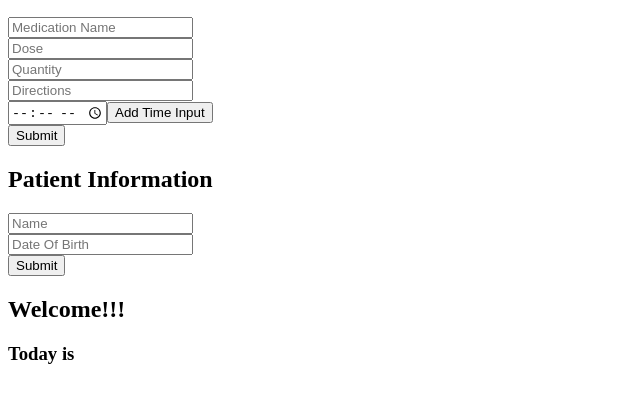
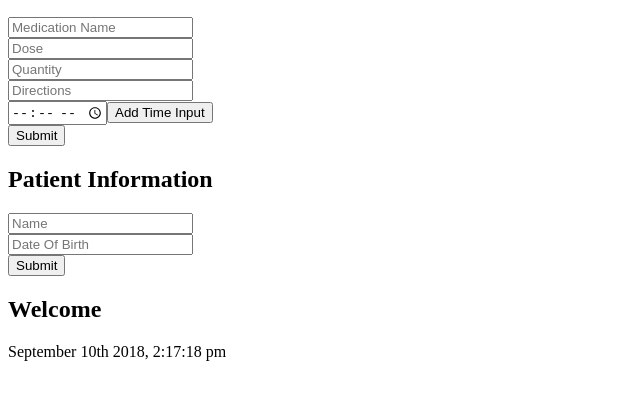
Before and after one commit to TJBrowne/GA-Project-Two, a React app: page / in a window 1280 px wide. Shown: the part 168-570 px from the top of the page, without its empty margins (0-640 px from the left). Built offline with nearby package versions, Linux system fonts and the light colour scheme.

Commit message:
added date and time

```diff
--- a/package.json
+++ b/package.json
@@ -3,7 +3,9 @@
   "version": "0.1.0",
   "private": true,
   "dependencies": {
+    "moment": "^2.22.2",
     "react": "^16.4.2",
+    "react-datetime": "^2.15.0",
     "react-dom": "^16.4.2",
     "react-scripts": "1.1.5"
   },
--- a/src/App/index.js
+++ b/src/App/index.js
@@ -5,11 +5,13 @@
 import UserInput from "../UserInput";
 import MedInput from "../MedInput";
 
+
 class App extends Component {
   constructor(props) {
     super(props)
 
     this.state = {
+      currentPage: "Welcome",
       userInfo: [{
         name: " ",
         dob: " ",
--- a/src/Welcome/index.js
+++ b/src/Welcome/index.js
@@ -1,21 +1,14 @@
 import React, { Component } from "react";
 import "./style.css";
+import moment from "moment";
 
 class Welcome extends Component {
-    MyDate() {
-        let curDate = new Date();
-        let date = curDate.getFullYear() + '-' + (tempDate.getMonth()+1) + '-' + tempDate.getDate() +' '+ tempDate.getHours()+':'+ tempDate.getMinutes()+':'+ tempDate.getSeconds();
-        const currentDate = "Todays Date is= "+date;
-        return (
-          <p>{currentDate}</p>
-        );
-      }
 
  render() {
     return (
         <div className="Welcome">
-            <h2>Welcome!!!</h2>
-            <h3>Today is </h3>
+            <h2>Welcome</h2>
+            {moment().format('MMMM Do YYYY, h:mm:ss a')}
         </div>
     )
 }
```
Also changed, not shown: public/index.html (+1 -0 lines), src/App/style.css (+4 -0 lines), 1 other file.
